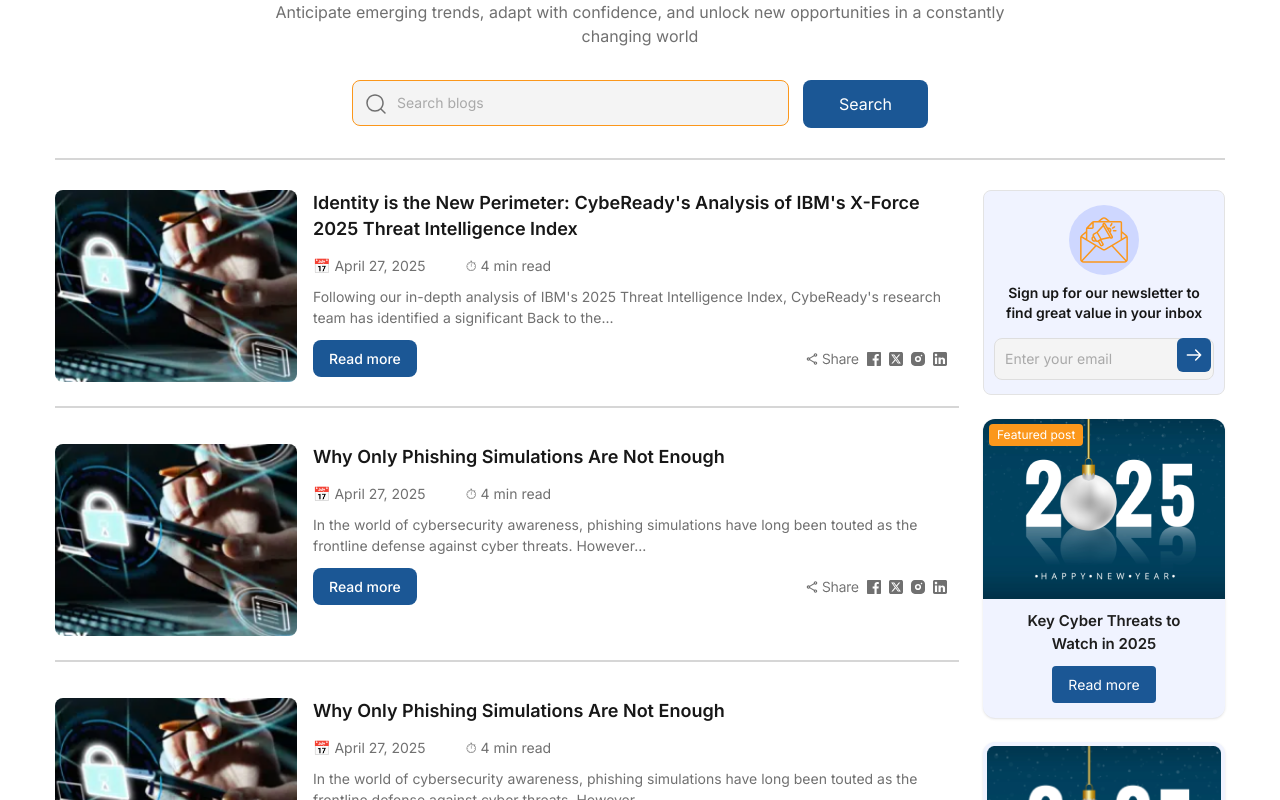
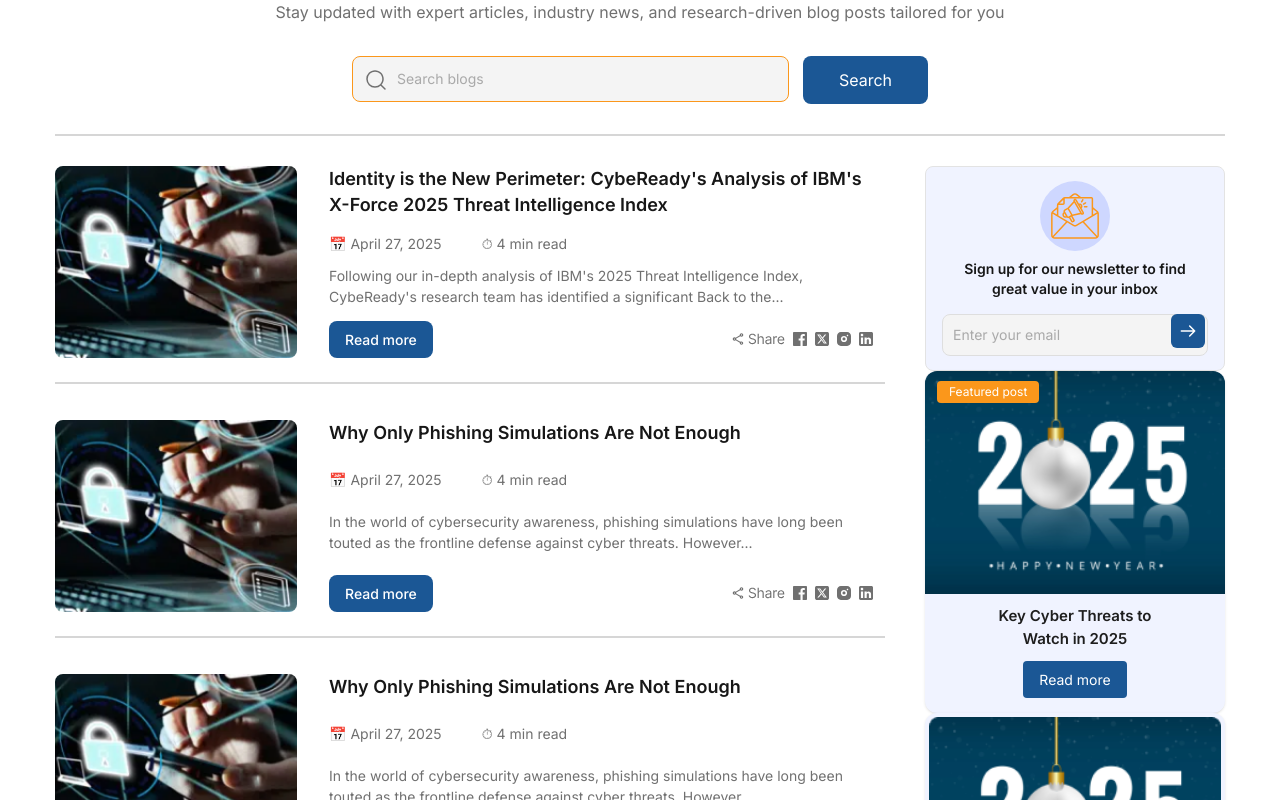
Before and after one commit to seemab-ahmed/skills2evolve, a Next.js app: page /blog in a window 1280 px wide. Shown: the part 340-1140 px from the top of the page. Built offline with nearby package versions, Linux system fonts and the light colour scheme.

Commit message:
set the layout according to client

```diff
--- a/app/blog/page.js
+++ b/app/blog/page.js
@@ -15,7 +15,9 @@
   return (
     <>
     <Banner />
-    <BlogSearch onSearch={handleSearch} />
+    <BlogSearch
+     description="Stay updated with expert articles, industry news, and research-driven blog posts tailored for you"
+     onSearch={handleSearch} />
     <BlogList searchTerm={searchTerm} />
     </>
   );
--- a/component/Bloglist.js
+++ b/component/Bloglist.js
@@ -6,14 +6,14 @@
 import Link from "next/link";
 
 const BlogCard = ({ image, title, date, readTime, excerpt }) => (
-  <div className="flex flex-col lg:flex-row items-start gap-4 border-b-2 border-[#D6D6D6] pb-6 group hover:shadow-xl transition-all ease-in-out duration-400 pr-3 ">
+  <div className="flex flex-col lg:flex-row items-start gap-8 border-b-2 border-[#D6D6D6] pb-6 group hover:shadow-xl transition-all ease-in-out duration-400 md:pr-3 ">
     <Image
       src={image}
       alt={title}
       className="w-full max-w-full lg:max-w-[242px] 2xl:max-w-[375px] h-48 2xl:h-52 object-cover rounded-lg group-hover:shadow-xl"
     />
-    <div className="flex-1">
-      <h2 className="text-[18px] leading-[26px] font-[Inter] font-semibold mb-3.5  ">
+    <div className="flex-1 justify-between flex flex-col h-full">
+      <h2 className="text-[18px] leading-[26px] font-[Inter] font-semibold mb-3.5 line-clamp-2 ">
         {title}
       </h2>
       <div className="flex gap-10 items-center text-sm mb-2.5">
@@ -24,7 +24,7 @@
           ⏱ {readTime} min read
         </span>
       </div>
-      <p className="text-[#707070] text-[14px] font-[Inter] font-normal mb-3 ">
+      <p className="text-[#707070] text-[14px] font-[Inter] font-normal mb-3 line-clamp-2 ">
         {excerpt}
       </p>
       <div className="flex gap-5 justify-between flex-wrap">
@@ -389,7 +389,7 @@
   return (
    <div className="px-5">
       <div className="sm:max-w-[540px] md:max-w-[720px]  lg:max-w-[960px] xl:max-w-[1170px] m-auto">
-      <div className=" relative flex flex-col md:flex-row gap-6 border-t-2 border-[#D6D6D6] pt-[30px] md:pb-[100px] pb-[50px]">
+      <div className=" relative flex flex-col md:flex-row gap-10 border-t-2 border-[#D6D6D6] pt-[30px] md:pb-[100px] pb-[50px]">
         <div className="md:max-w-[774px] xl:max-w-[1050px] w-full flex flex-col gap-9">
           {currentPosts.length > 0 ? (
             currentPosts.map((post, index) => (
@@ -420,22 +420,19 @@
 
                   return (
                     <>
-
                         <button
                           onClick={() => setCurrentPage(currentPage - 1)}
-                          className="hover:text-[#FB971B] group  hover:bg-[#1B5795] transition-all ease-in-out duration-500 md:w-[45px] w-[40px] md:h-[45px] h-[40px] rounded-[50%] flex items-center justify-center border disabled:opacity-50"
+                          className="hover:text-[#FB971B] group  hover:bg-[#1B5795] transition-all ease-in-out duration-500  w-[35px]  h-[35px] rounded-[50%] flex items-center justify-center border disabled:opacity-50"
                         >
                               <svg className="cursor-pointer w-6 h-6 text-gray-800 dark:text-white group-hover:text-[#fff] transition-all ease-in-out duration-500" aria-hidden="true" xmlns="http://www.w3.org/2000/svg" width="24" height="24" fill="none" viewBox="0 0 24 24">
                               <path stroke="currentColor" strokeLinecap="round" strokeLinejoin="round" strokeWidth="2" d="m15 19-7-7 7-7"/>
                             </svg>
                         </button>
-
-
                       {pageNumbers.map((pageNum) => (
                         <button
                           key={pageNum}
                           onClick={() => setCurrentPage(pageNum)}
-                          className={`md:w-[45px] w-[40px] md:h-[45px] h-[40px] rounded-[50%] border cursor-pointer hover:text-white hover:bg-[#1B5795] transition-all ease-in-out duration-500 ${
+                          className={` w-[35px]  h-[35px] rounded-[50%] border cursor-pointer hover:text-white hover:bg-[#1B5795] transition-all ease-in-out duration-500 ${
                             currentPage === pageNum ? "bg-[#1B5795] text-white" : ''
                           }`}
 
@@ -443,17 +440,14 @@
                           {pageNum}
                         </button>
                       ))}
-
-
                         <button
                           onClick={() => setCurrentPage(currentPage + 1)}
-                          className=" hover:bg-[#1B5795] group hover:text-[#FB971B] transition-all ease-in-out duration-500 md:w-[45px] w-[40px] md:h-[45px] h-[40px] rounded-[50%] flex items-center justify-center border disabled:opacity-50"
+                          className=" hover:bg-[#1B5795] group hover:text-[#FB971B] transition-all ease-in-out duration-500  w-[35px]  h-[35px] rounded-[50%] flex items-center justify-center border disabled:opacity-50"
                         >
                           <svg className="w-6 h-6 text-gray-800 dark:text-white group-hover:text-[#fff] transition-all ease-in-out duration-500" aria-hidden="true" xmlns="http://www.w3.org/2000/svg" width="24" height="24" fill="none" viewBox="0 0 24 24">
                               <path stroke="currentColor" strokeLinecap="round" strokeLinejoin="round" strokeWidth="2" d="m9 5 7 7-7 7"/>
                             </svg>
                         </button>
-
                     </>
                   );
                 })()}
@@ -463,9 +457,9 @@
         </div>
 
         {/* Right sidebar remains unchanged */}
-        <div className=" sticky top-0 h-fit right_main_col flex flex-wrap md:flex-col gap-6 md:max-w-[242px]  2xl:max-w-[326px]  w-full">
+        <div className=" sticky top-0 h-fit right_main_col flex flex-wrap md:flex-col gap-[13] md:max-w-[210px] lg:max-w-[300px]  2xl:max-w-[326px]  w-full">
           {/* Newsletter box */}
-          <div data-aos="zoom-in" data-aos-duration="2000" className="bg-[#CED7FF4D] px-[10px] py-[14px] rounded-[8px] border-[#E3E3E3] border-[1px] text-center w-full sm:w-[48%] h-fit md:w-full transition-all ease-in-out duration-500 hover:shadow-xl">
+          <div data-aos="zoom-in" data-aos-duration="2000" className="bg-[#CED7FF4D] px-4 py-[14px] rounded-[8px] border-[#E3E3E3] border-[1px] text-center w-full sm:w-[48%] h-fit md:w-full transition-all ease-in-out duration-500 hover:shadow-xl">
             <div className="mx-auto rounded-full flex items-center justify-center">
               <span className="mb-2">
                 <svg width="70" height="70" viewBox="0 0 70 70" fill="none" xmlns="http://www.w3.org/2000/svg">
@@ -474,7 +468,7 @@
                 </svg>
               </span>
             </div>
-            <h3 className="text-sm font-semibold mb-[15px]">
+            <h3 className="text-sm font-semibold mb-[15px] px-4 ">
               Sign up for our newsletter to find great value in your inbox
             </h3>
             <div className="flex items-center mt-3 relative">
@@ -483,7 +477,7 @@
                 placeholder="Enter your email"
                 className="bg-[#F4F4F4] flex p-[10px] pr-9 w-full text-[14px] text-[#606060] leading-[20px] border border-[#DEDEDE] rounded-[8px] focus:outline-none"
               />
-              <Link  href={"/"} className="absolute top-0 bottom-0 right-[3px] h-full">
+              <Link  href={"/"} className="absolute top-0 bottom-0 right-[3px] h-fit">
                 <svg width="34" height="34" viewBox="0 0 34 34" fill="none" xmlns="http://www.w3.org/2000/svg">
                   <rect width="34" height="100%" rx="6" fill="#1B5795"/>
                   <path d="M10.3334 17H23.6667H10.3334ZM23.6667 17L18.6667 12L23.6667 17ZM23.6667 17L18.6667 22L23.6667 17Z" fill="white"/>
@@ -497,28 +491,28 @@
           <div data-aos="zoom-in" data-aos-duration="2000"  className="bg-[#F0F3FF] rounded-xl shadow-sm overflow-hidden w-full sm:w-[48%] h-fit md:w-full hover:shadow-xl ">
             <div className="relative">
               <Image src={FeaturedPost} alt="Cyber Threats 2025" className="w-full h-auto mb-[11px]" />
-              <span className="absolute top-[5px] left-[6px] bg-[#FB971B] text-[12px] px-2 py-0.5 rounded font-normal text-white ">
+              <span className="px-3 absolute top-[10px] left-[12px] bg-[#FB971B] text-[12px]  py-0.5 rounded font-normal text-white ">
                 Featured post
               </span>
             </div>
-            <div className="px-2 max-w-[215px] m-auto pb-[15px]">
-              <h4 className="text-[15px] text-[#1E1E1E] font-semibold mb-[11px] text-center group-hover:text-white  transition-all ease-in-out duration-500">
+            <div className="max-w-[215px] m-auto pb-[15px]">
+              <h4 className=" px-4 text-[15px] text-[#1E1E1E] font-semibold mb-[11px] text-center group-hover:text-white  transition-all ease-in-out duration-500">
                 Key Cyber Threats to Watch in 2025
               </h4>
-              <Link href="/" className="w-fit m-auto flex bg-[#1B5795] text-white text-[14px] px-4 py-2 rounded hover:bg-[#FB971B] transition-all ease-in-out duration-500">
+              <Link href="/" className=" px-4 w-fit m-auto flex bg-[#1B5795] text-white text-[14px] py-2 rounded hover:bg-[#FB971B] transition-all ease-in-out duration-500">
                 Read more
               </Link>
             </div>
           </div>
 
           {/* Featured Post 2 */}
-          <div data-aos="zoom-in" data-aos-duration="2000" className="bg-[#F0F3FF] rounded-xl shadow-sm overflow-hidden p-1 w-full sm:w-[48%] h-fit md:w-full hover:shadow-xl ">
+          <div data-aos="zoom-in" data-aos-duration="2000" className="bg-[#F0F3FF]  rounded-xl shadow-sm overflow-hidden p-1 w-full sm:w-[48%] h-fit md:w-full hover:shadow-xl ">
             <Image src={FeaturedPost} alt="Voice Phishing Alert" className="w-full h-auto mb-[11px]" />
             <div className="pb-[12px]">
-              <h4 className="text-[15px] text-[#1E1E1E] leading-[21px] font-semibold mb-2 text-center">
+              <h4 className="px-4 text-[15px] text-[#1E1E1E] leading-[21px] font-semibold mb-2 text-center ">
                 Voice Phishing Attacks: How to Prevent and Respond to Them
               </h4>
-              <p className="text-[12px] text-[#707070] leading-[20px] font-normal mb-3 text-center ">
+              <p className="px-4 text-[12px] text-[#707070] leading-[20px] font-normal mb-3 text-center  ">
                 Have you ever received a call from an unknown number and wondered who could be on the other end? It could be a vishing scam.
               </p>
               <Link href="/" className="w-fit m-auto flex bg-[#1B5795] text-white text-[14px] px-4 py-2 rounded hover:bg-[#FB971B] transition-all ease-in-out duration-500">
@@ -528,7 +522,7 @@
           </div>
 
           {/* Categories */}
-          <div  className="w-full sm:w-[48%] h-fit md:w-full">
+          <div  className="w-full sm:w-[48%] h-fit md:w-full ">
             <h3 className="text-[18px] text-[#1E1E1E] leading-[26px] font-semibold mb-[10px]">More categories</h3>
             <div className="flex flex-wrap gap-[10px]">
               {categories.map((cat, i) => (
```
